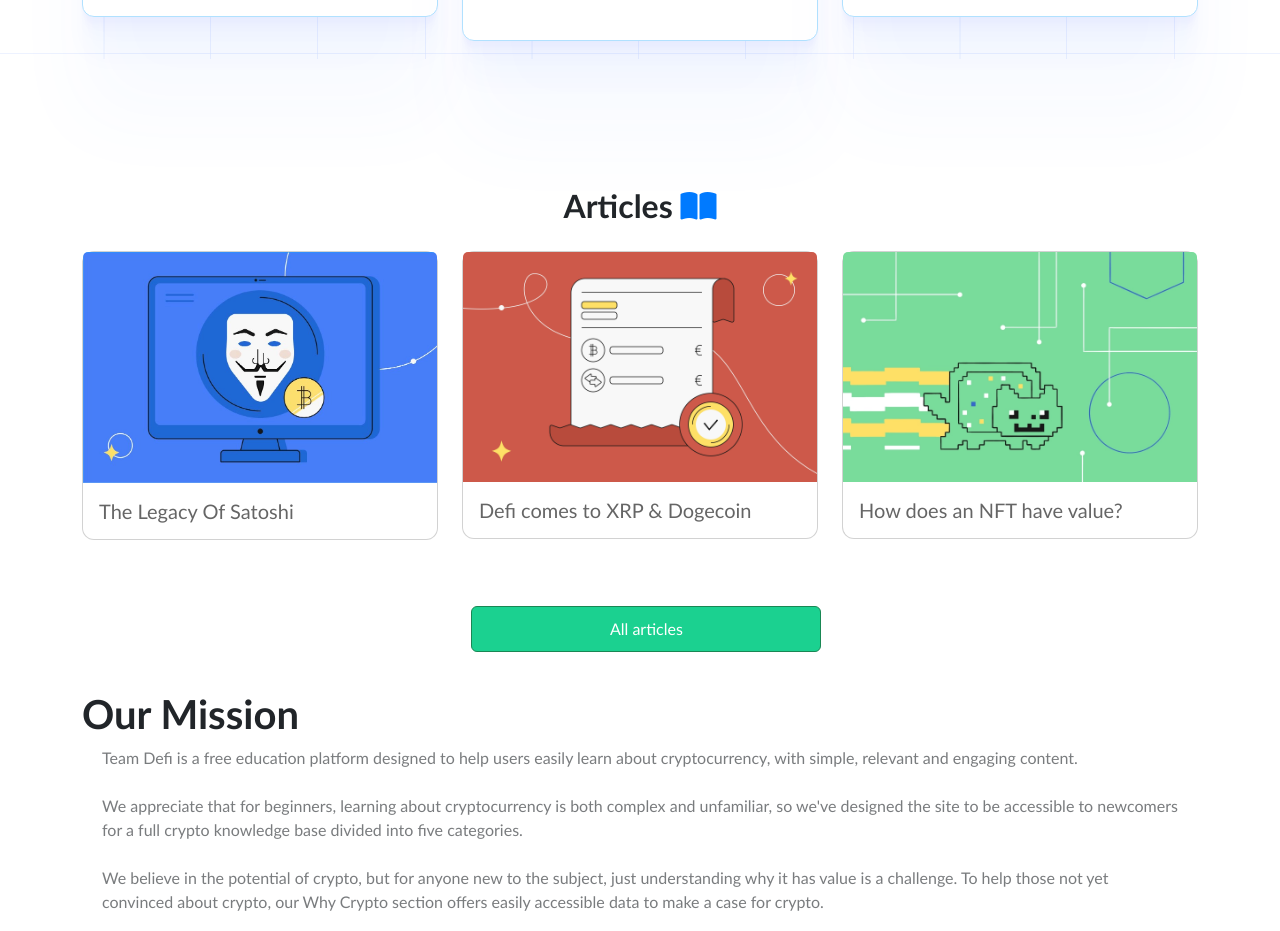
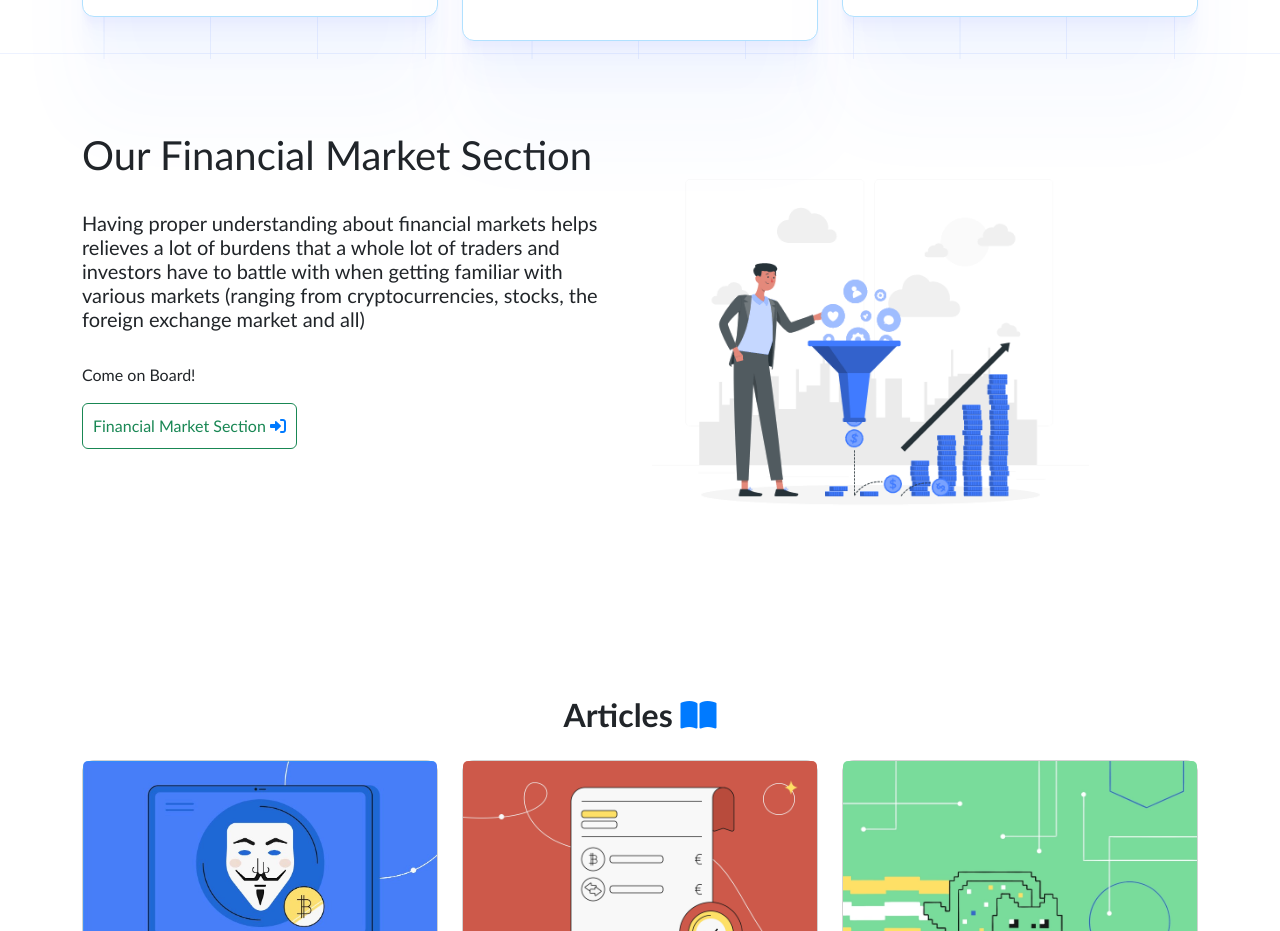
Before and after one commit to TEE2DWHY/TeamDefi, a React (Create React App) app: page / in a window 1280 px wide. Shown: the part 2940-3871 px from the top of the page. Built offline with nearby package versions, Linux system fonts and the light colour scheme.

Commit message:
updated the homepage

```diff
--- a/src/pages/Home.js
+++ b/src/pages/Home.js
@@ -49,6 +49,7 @@
                 </div>
             </section>
             <BitcoinFeatures />
+
             <section id="Features">
                 <br /> <br />
                 <h2 style={{ textAlign: "center", fontWeight: "bolder" }}>Features <i class="fa-solid fa-chart-simple"></i></h2>
@@ -56,6 +57,27 @@
                 <div className="container">
                     <div className="row">
                         {dataFeatures}
+                    </div>
+                </div>
+            </section>
+
+            <br /> <br /> <br />
+
+            <section id="financial-markets">
+                <div className="container">
+                    <div className="row">
+                        <div className="col-lg-6">
+                            <h1>Our Financial Market Section</h1>
+                            <br />
+                            <h5 style={{ lineHeight: "1.5rem" }}>Having proper understanding about financial markets helps relieves a lot of burdens  that a whole lot of traders and investors
+                                have to battle with when getting familiar with various markets (ranging from cryptocurrencies, stocks, the foreign exchange market and all)</h5>
+                            <br />
+                            <p>Come on Board!</p>
+                            <Link to="/financial-markets"><button className="btn btn-outline-success" type="button" style={{ padding: "10px" }}>Financial Market Section <i class="fa-solid fa-right-to-bracket"></i></button></Link>
+                        </div>
+                        <div className="col-lg-6">
+                            <img className="img-fluid" src="Conversion rate optimization.gif" alt="" style={{ width: "80%" }} />
+                        </div>
                     </div>
                 </div>
             </section>
```
Also changed, not shown: public/Conversion rate optimization.gif (added).
